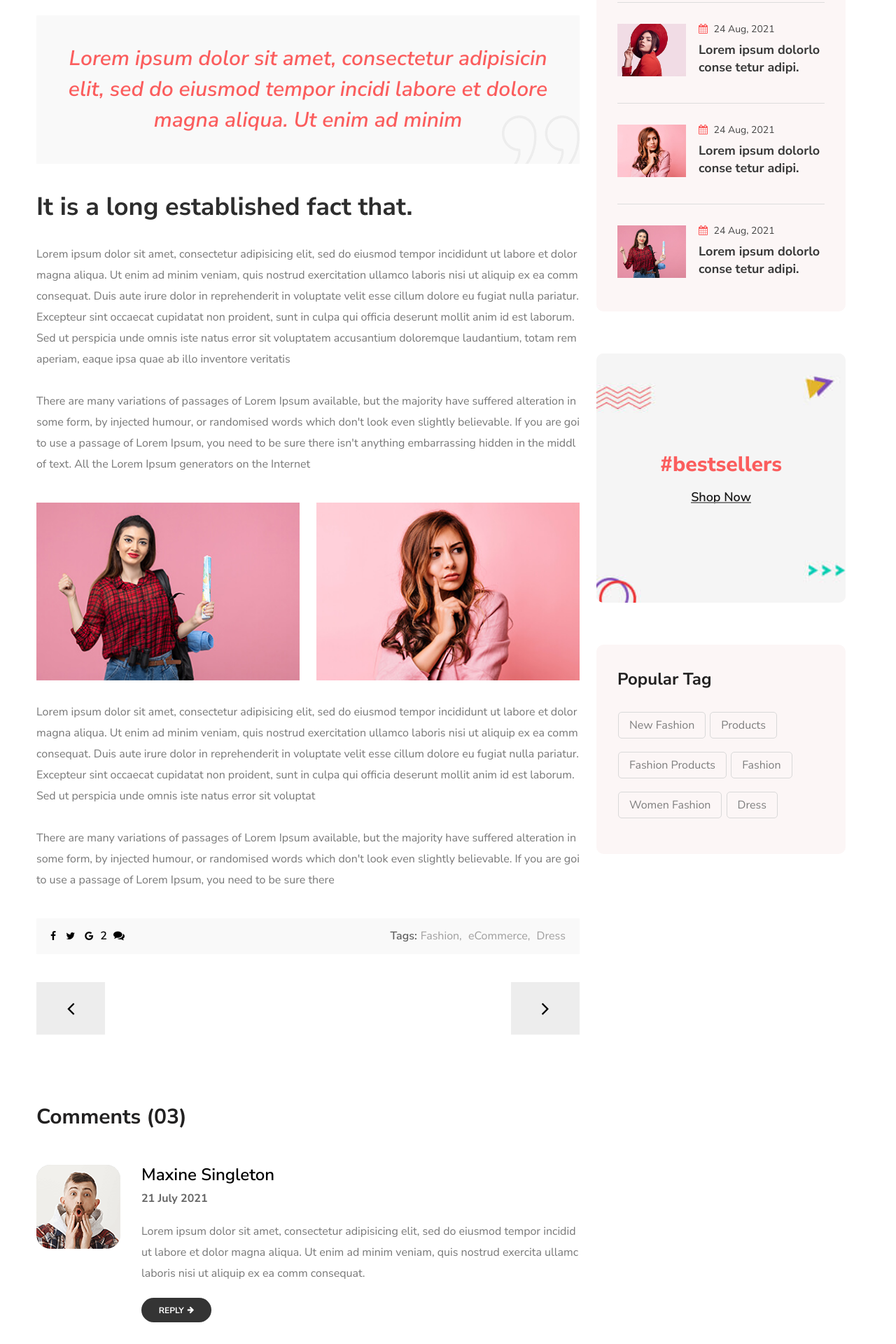
After one commit to gurnitha/2024-Dj-After65Store, a Django app: page /post-details/1/ in a window 1280 px wide. The commit adds this page. Shown: the part 1480-3400 px from the top of the page at 70% size. Run offline with Django 5.2, Linux system fonts and the light colour scheme; some libraries are stand-ins or nearby versions; some web fonts are replaced.

Commit message:
4. Membuat template post_details

```diff
--- a/app/blog/urls.py
+++ b/app/blog/urls.py
@@ -4,11 +4,12 @@
 from django.urls import path
 
 # Locals
-from app.blog.views import post_list_view
+from app.blog.views import post_list_view, post_details_view
 
 # namespace
 app_name = 'blog'
 
 urlpatterns = [
     path('post-list/', post_list_view, name='post_list'),
+    path('post-details/1/', post_details_view, name='post_details'),
 ]
--- a/app/blog/views.py
+++ b/app/blog/views.py
@@ -7,3 +7,8 @@ from django.shortcuts import render
 def post_list_view(request):
 
 	return render(request, 'blog/post_list.html')
+
+
+def post_details_view(request):
+
+	return render(request, 'blog/post_details.html')
--- /dev/null
+++ b/templates/blog/post_details.html
@@ -0,0 +1,366 @@
+<!-- templates/blog/post_details.html -->
+{% extends 'base.html' %}
+{% load static %}
+
+{% block content %}
+
+    <!-- breadcrumb-area start -->
+    <div class="breadcrumb-area">
+        <div class="container">
+            <div class="row align-items-center justify-content-center">
+                <div class="col-12 text-center">
+                    <h2 class="breadcrumb-title">Blog Details</h2>
+                    <!-- breadcrumb-list start -->
+                    <ul class="breadcrumb-list">
+                        <li class="breadcrumb-item"><a href="index.html">Home</a></li>
+                        <li class="breadcrumb-item active">Blog Details</li>
+                    </ul>
+                    <!-- breadcrumb-list end -->
+                </div>
+            </div>
+        </div>
+    </div>
+
+    <!-- breadcrumb-area end -->
+
+    <!-- Blog Area Start -->
+    <div class="blog-grid pb-100px pt-100px main-blog-page single-blog-page">
+        <div class="container">
+            <div class="row">
+                <div class="col-lg-8 col-md-12">
+                    <div class="blog-posts ">
+                        <div class="single-blog-post blog-grid-post">
+                            <div class="blog-image single-blog" data-aos="fade-up" data-aos-delay="200">
+                                <img class="img-fluid h-auto" src="{% static 'assets/images/blog-image/single-blog.jpg' %}" alt="blog" />
+                            </div>
+                            <div class="blog-post-content-inner mt-30px" data-aos="fade-up" data-aos-delay="400">
+                                <div class="blog-athor-date">
+                                    <a class="blog-date height-shape" href="#"><i class="fa fa-calendar"
+                                            aria-hidden="true"></i> 24 Aug, 2021</a>
+                                    <a class="blog-mosion" href="#"><i class="fa fa-commenting" aria-hidden="true"></i>
+                                        1.5 K</a>
+                                </div>
+                                <h4 class="blog-title">It is a long established factoi ader will be distr.</h4>
+                                <p data-aos="fade-up">
+                                    Lorem ipsum dolor sit amet, consectetur adipisicing elit, sed do eiusmod tempor
+                                    incididunt ut labore et dolor magna aliqua. Ut enim ad minim veniam, quis nostrud
+                                    exercitation ullamco laboris nisi ut aliquip ex ea comm consequat. Duis aute irure
+                                    dolor in reprehenderit in voluptate velit esse cillum dolore eu fugiat nulla
+                                    pariatur. Excepteur sint occaecat cupidatat non proident, sunt in culpa qui officia
+                                    deserunt mollit anim id est laborum. Sed ut perspicia unde omnis iste natus error
+                                    sit voluptatem accusantium doloremque laudantium, totam rem aperiam, eaque ipsa quae
+                                    ab illo inventore veritatis
+                                </p>
+                            </div>
+                            <div class="single-post-content">
+                                <p class="quate-speech" data-aos="fade-up" data-aos-delay="200">
+                                    Lorem ipsum dolor sit amet, consectetur adipisicin elit, sed do eiusmod tempor
+                                    incidi labore et dolore magna aliqua. Ut enim ad minim
+                                </p>
+                                <h4 class="title">It is a long established fact that.</h4>
+                                <p data-aos="fade-up" data-aos-delay="200">
+                                    Lorem ipsum dolor sit amet, consectetur adipisicing elit, sed do eiusmod tempor
+                                    incididunt ut labore et dolor magna aliqua. Ut enim ad minim veniam, quis nostrud
+                                    exercitation ullamco laboris nisi ut aliquip ex ea comm consequat. Duis aute irure
+                                    dolor in reprehenderit in voluptate velit esse cillum dolore eu fugiat nulla
+                                    pariatur. Excepteur sint occaecat cupidatat non proident, sunt in culpa qui officia
+                                    deserunt mollit anim id est laborum. Sed ut perspicia unde omnis iste natus error
+                                    sit voluptatem accusantium doloremque laudantium, totam rem aperiam, eaque ipsa quae
+                                    ab illo inventore veritatis
+                                </p>
+                                <p data-aos="fade-up" data-aos-delay="200">
+                                    There are many variations of passages of Lorem Ipsum available, but the majority
+                                    have suffered alteration in some form, by injected humour, or randomised words which
+                                    don't look even slightly believable. If you are goi to use a passage of Lorem Ipsum,
+                                    you need to be sure there isn't anything embarrassing hidden in the middl of text.
+                                    All the Lorem Ipsum generators on the Internet
+                                </p>
+                                <div class="image-porsion">
+                                    <div class="row">
+                                        <div class="col-6">
+                                            <div class="image-left">
+                                                <img class="img-fluid w-100" src="{% static 'assets/images/blog-image/1.jpg' %}" alt="">
+                                            </div>
+                                        </div>
+                                        <div class="col-6">
+                                            <div class="image-left">
+                                                <img class="img-fluid  w-100" src="{% static 'assets/images/blog-image/3.jpg' %}" alt="">
+                                            </div>
+                                        </div>
+                                    </div>
+                                </div>
+                                <p class="mt-30px">Lorem ipsum dolor sit amet, consectetur adipisicing elit, sed do
+                                    eiusmod tempor incididunt ut labore et dolor magna aliqua. Ut enim ad minim veniam,
+                                    quis nostrud exercitation ullamco laboris nisi ut aliquip ex ea comm consequat. Duis
+                                    aute irure dolor in reprehenderit in voluptate velit esse cillum dolore eu fugiat
+                                    nulla pariatur. Excepteur sint occaecat cupidatat non proident, sunt in culpa qui
+                                    officia deserunt mollit anim id est laborum. Sed ut perspicia unde omnis iste natus
+                                    error sit voluptat</p>
+                                <p>There are many variations of passages of Lorem Ipsum available, but the majority have
+                                    suffered alteration in some form, by injected humour, or randomised words which
+                                    don't look even slightly believable. If you are goi to use a passage of Lorem Ipsum,
+                                    you need to be sure there </p>
+                            </div>
+                        </div>
+                        <!-- single blog post -->
+                    </div>
+                    <div class="blog-single-tags-share d-sm-flex justify-content-between">
+                        <div class="blog-single-share mb-xs-15px d-flex" data-aos="fade-up" data-aos-delay="200">
+                            <ul class="social">
+                                <li class="m-0">
+                                    <a href="#"><i class="fa fa-facebook"></i></a>
+                                </li>
+                                <li>
+                                    <a href="#"><i class="fa fa-twitter"></i></a>
+                                </li>
+                                <li>
+                                    <a href="#"><i class="fa fa-google"></i></a>
+                                </li>
+                            </ul>
+                            <span class="title"><a class="ml-10px" href="#"> 2 <i class="fa fa-comments"></i></a></span>
+                        </div>
+                        <div class="blog-single-tags d-flex" data-aos="fade-up" data-aos-delay="200">
+                            <span class="title">Tags: </span>
+                            <ul class="tag-list">
+                                <li><a href="#">Fashion,</a></li>
+                                <li><a href="#">eCommerce,</a></li>
+                                <li><a href="#">Dress</a></li>
+                            </ul>
+                        </div>
+                    </div>
+                    <div class="blog-nav">
+                        <div class="row">
+                            <div class="col-6">
+                                <a class="nav-left" href="#"><i class="fa fa-angle-left"></i></a>
+                            </div>
+                            <div class="col-6 d-flex justify-content-end">
+                                <a class="nav-right" href="#"><i class="fa fa-angle-right"></i></a>
+                            </div>
+                        </div>
+                    </div>
+
+                    <div class="comment-area">
+                        <h2 class="comment-heading" data-aos="fade-up" data-aos-delay="200">Comments (03)</h2>
+                        <div class="review-wrapper">
+                            <div class="single-review" data-aos="fade-up" data-aos-delay="200">
+                                <div class="review-img">
+                                    <img src="{% static 'assets/images/comment-image/1.png" alt="" />
+                                </div>
+                                <div class="review-content">
+                                    <div class="review-top-wrap">
+                                        <div class="review-left">
+                                            <div class="review-name">
+                                                <h4 class="title">Maxine Singleton </h4>
+                                                <span class="date">21 July 2021</span>
+                                            </div>
+                                        </div>
+                                    </div>
+                                    <div class="review-bottom">
+                                        <p>
+                                            Lorem ipsum dolor sit amet, consectetur adipisicing elit, sed do eiusmod
+                                            tempor incidid ut labore et dolor magna aliqua. Ut enim ad minim veniam,
+                                            quis nostrud exercita ullamc laboris nisi ut aliquip ex ea comm consequat.
+                                        </p>
+                                        <div class="review-left">
+                                            <a href="#">Reply <i class="fa fa-arrow-right"></i></a>
+                                        </div>
+                                    </div>
+                                </div>
+                            </div>
+                            <div class="single-review child-review" data-aos="fade-up" data-aos-delay="200">
+                                <div class="review-img">
+                                    <img src="{% static 'assets/images/comment-image/2.png" alt="" />
+                                </div>
+                                <div class="review-content">
+                                    <div class="review-top-wrap">
+                                        <div class="review-left">
+                                            <div class="review-name">
+                                                <h4 class="title">Winston Goodwin </h4>
+                                                <span class="date">21 July 2021</span>
+                                            </div>
+                                        </div>
+                                    </div>
+                                    <div class="review-bottom">
+                                        <p>Lorem ipsum dolor sit amet, consectetur adipisicing elit, sed do eiusmodk
+                                            tempor incidid ut labore et dolor magna aliqua. Ut enim ad minim veniam quis
+                                            nostrud exercita ullamc laboris</p>
+                                        <div class="review-left">
+                                            <a href="#">Reply <i class="fa fa-arrow-right"></i></a>
+                                        </div>
+                                    </div>
+                                </div>
+                            </div>
+                            <div class="single-review" data-aos="fade-up" data-aos-delay="200">
+                                <div class="review-img">
+                                    <img src="{% static 'assets/images/comment-image/1.png" alt="" />
+                                </div>
+                                <div class="review-content">
+                                    <div class="review-top-wrap">
+                                        <div class="review-left">
+                                            <div class="review-name">
+                                                <h4 class="title">Maxine Singleton </h4>
+                                                <span class="date">21 July 2021</span>
+                                            </div>
+                                        </div>
+                                    </div>
+                                    <div class="review-bottom">
+                                        <p>
+                                            Lorem ipsum dolor sit amet, consectetur adipisicing elit, sed do eiusmod
+                                            tempor incidid ut labore et dolor magna aliqua. Ut enim ad minim veniam,
+                                            quis nostrud exercita ullamc laboris nisi ut aliquip ex ea comm consequat.
+                                        </p>
+                                        <div class="review-left">
+                                            <a href="#">Reply <i class="fa fa-arrow-right"></i></a>
+                                        </div>
+                                    </div>
+                                </div>
+                            </div>
+                        </div>
+                    </div>
+                    <div class="blog-comment-form">
+                        <h2 class="comment-heading" data-aos="fade-up" data-aos-delay="200">Leave a Comment</h2>
+                        <div class="row">
+                            <div class="col-md-6" data-aos="fade-up" data-aos-delay="300">
+                                <div class="single-form mb-lm-15px">
+                                    <input type="text" placeholder="Name *" />
+                                </div>
+                            </div>
+                            <div class="col-md-6" data-aos="fade-up" data-aos-delay="400">
+                                <div class="single-form mb-lm-15px">
+                                    <input type="email" placeholder="Email *" />
+                                </div>
+                            </div>
+                            <div class="col-md-12" data-aos="fade-up" data-aos-delay="500">
+                                <div class="single-form mb-lm-15px">
+                                    <input type="email" placeholder="Subject (Optinal)" />
+                                </div>
+                            </div>
+                            <div class="col-md-12" data-aos="fade-up" data-aos-delay="200">
+                                <div class="single-form">
+                                    <textarea placeholder="Message"></textarea>
+                                </div>
+                            </div>
+                            <div class="col-md-12" data-aos="fade-up" data-aos-delay="200">
+                                <button class="btn btn-primary btn-hover-dark border-0 mt-30px" type="submit">Post Comment
+                                    <i class="fa fa-arrow-right"></i></button>
+                            </div>
+                        </div>
+                    </div>
+                </div>
+                <!-- Sidebar Area Start -->
+                <div class="col-lg-4 col-md-12 mt-md-50px mt-lm-50px" data-aos="fade-up" data-aos-delay="200">
+                    <div class="blog-sidebar mr-20px">
+                        <!-- Sidebar single item -->
+                        <div class="sidebar-widget">
+                            <h3 class="sidebar-title">Search Here</h3>
+                            <div class="search-widget">
+                                <form action="#">
+                                    <input placeholder="Search Your Article" type="text" />
+                                    <button type="submit"><i class="fa fa-search"></i></button>
+                                </form>
+                            </div>
+                        </div>
+                        <!-- Sidebar single item -->
+                        <!-- Sidebar single item -->
+                        <div class="sidebar-widget">
+                            <h3 class="sidebar-title">Post Categories</h3>
+                            <div class="category-post">
+                                <ul>
+                                    <li><a href="#" class="selected">Women Fashion <span>(19)</span> </a></li>
+                                    <li><a href="#" class="">Men Fashion <span>(12)</span> </a></li>
+                                    <li><a href="#" class="">Baby Fashion <span>(5)</span> </a></li>
+                                    <li><a href="#" class="">Fashion Shop <span>(19)</span> </a></li>
+                                    <li><a href="#" class="">New Collection <span>(12)</span> </a></li>
+                                </ul>
+                            </div>
+                        </div>
+                        <!-- Sidebar single item -->
+                        <div class="sidebar-widget">
+                            <h3 class="sidebar-title">Recent Post</h3>
+
+                            <div class="recent-post-widget">
+                                <div class="recent-single-post d-flex">
+                                    <div class="thumb-side">
+                                        <a href="blog-single-left-sidebar.html"><img
+                                                src="{% static 'assets/images/blog-image/1.jpg' %}" alt="" /></a>
+                                    </div>
+                                    <div class="media-side">
+                                        <span class="date"> <i class="fa fa-calendar"></i> 24 Aug, 2021</span>
+                                        <h5><a href="blog-single-left-sidebar.html">Lorem ipsum dolorlo
+                                                conse tetur adipi.</a>
+                                        </h5>
+                                    </div>
+                                </div>
+                                <div class="recent-single-post d-flex">
+                                    <div class="thumb-side">
+                                        <a href="blog-single-left-sidebar.html"><img
+                                                src="{% static 'assets/images/blog-image/2.jpg' %}" alt="" /></a>
+                                    </div>
+                                    <div class="media-side">
+                                        <span class="date"> <i class="fa fa-calendar"></i> 24 Aug, 2021</span>
+                                        <h5><a href="blog-single-left-sidebar.html">Lorem ipsum dolorlo
+                                                conse tetur adipi.</a>
+                                        </h5>
+                                    </div>
+                                </div>
+                                <div class="recent-single-post d-flex">
+                                    <div class="thumb-side">
+                                        <a href="blog-single-left-sidebar.html"><img
+                                                src="{% static 'assets/images/blog-image/3.jpg' %}" alt="" /></a>
+                                    </div>
+                                    <div class="media-side">
+                                        <span class="date"> <i class="fa fa-calendar"></i> 24 Aug, 2021</span>
+                                        <h5><a href="blog-single-left-sidebar.html">Lorem ipsum dolorlo
+                                                conse tetur adipi.</a>
+                                        </h5>
+                                    </div>
+                                </div>
+                                <div class="recent-single-post d-flex">
+                                    <div class="thumb-side">
+                                        <a href="blog-single-left-sidebar.html"><img
+                                                src="{% static 'assets/images/blog-image/1.jpg' %}" alt="" /></a>
+                                    </div>
+                                    <div class="media-side">
+                                        <span class="date"> <i class="fa fa-calendar"></i> 24 Aug, 2021</span>
+                                        <h5><a href="blog-single-left-sidebar.html">Lorem ipsum dolorlo
+                                                conse tetur adipi.</a>
+                                        </h5>
+                                    </div>
+                                </div>
+                            </div>
+                        </div>
+                        <!-- Sidebar single item -->
+                        <div class="sidebar-widget-image sidebar-widget p-0">
+                            <div class="single-banner">
+                                <img src="{% static 'assets/images/banner/2.jpg' %}" alt="">
+                                <div class="item-disc">
+                                    <h2 class="title">#bestsellers</h2>
+                                    <a href="shop-left-sidebar.html" class="shop-link">Shop Now</a>
+                                </div>
+                            </div>
+                        </div>
+                        <!-- Sidebar single item -->
+                        <div class="sidebar-widget">
+                            <h3 class="sidebar-title">Popular Tag</h3>
+
+                            <div class="sidebar-widget-tag d-inline-block">
+                                <ul>
+                                    <li><a href="#">New Fashion</a></li>
+                                    <li><a href="#">Products</a></li>
+                                    <li><a href="#">Fashion Products</a></li>
+                                    <li><a href="#">Fashion</a></li>
+                                    <li><a href="#">Women Fashion</a></li>
+                                    <li><a href="#">Dress</a></li>
+                                </ul>
+                            </div>
+                        </div>
+                        <!-- Sidebar single item -->
+                    </div>
+                </div>
+                <!-- Sidebar Area End -->
+            </div>
+        </div>
+    </div>
+    <!-- Blag Area End -->
+
+{% endblock content %}
```
Also changed, not shown: templates/blog/components/02_post_list.html (+9 -9 lines), README.md.
